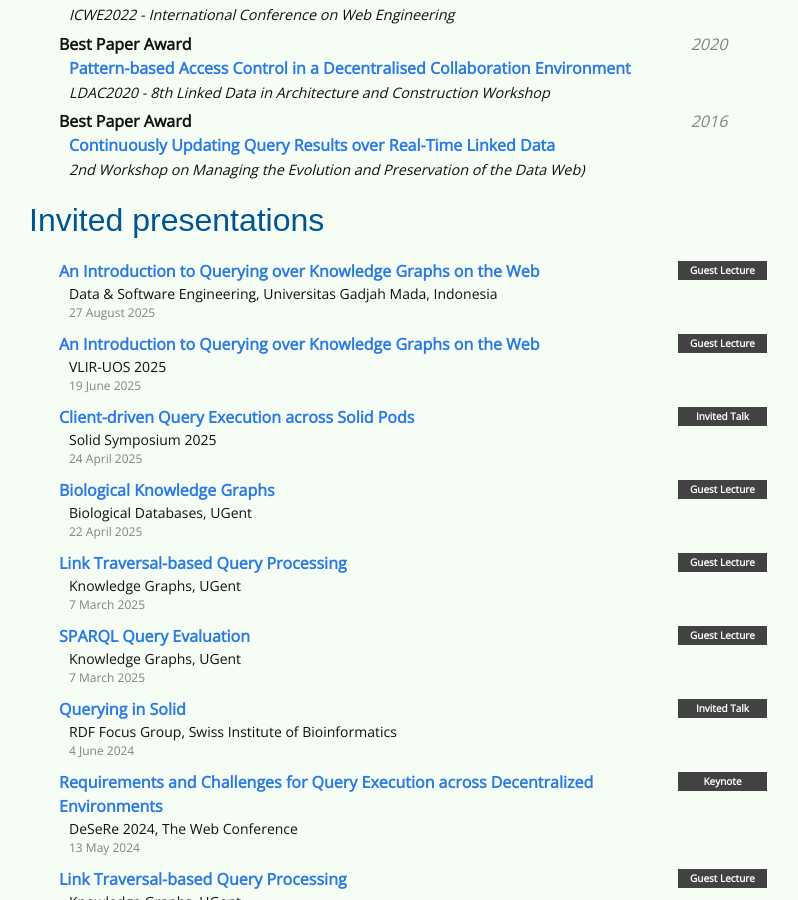
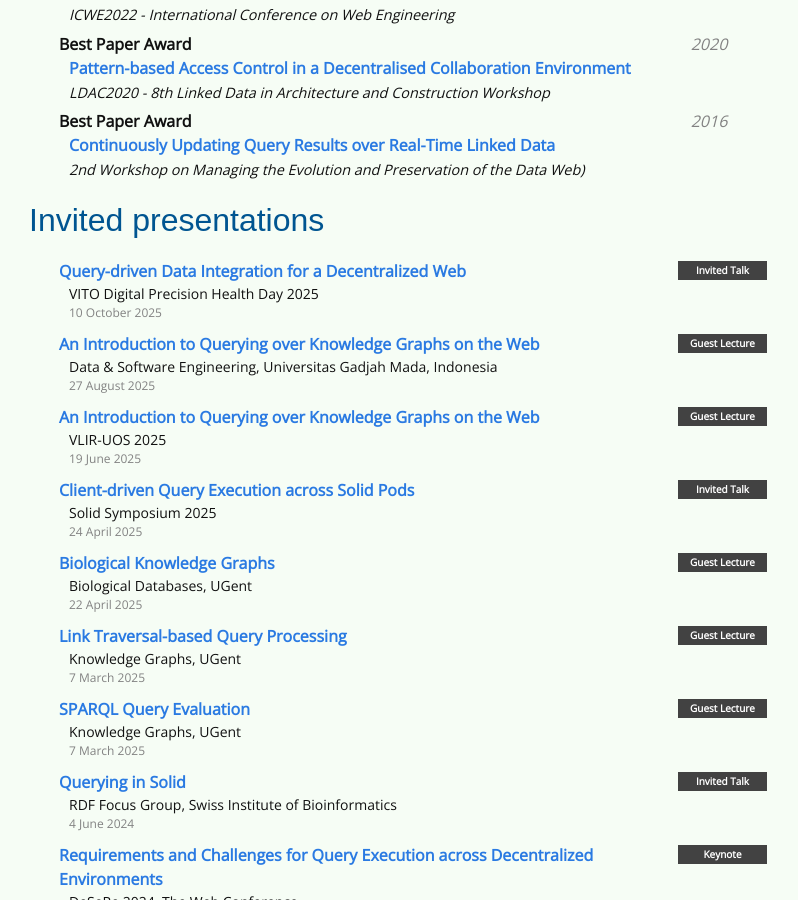
Before and after one commit to rubensworks/rubensworks.net, a Jekyll site: the page built from cv.md, in a window 1280 px wide and 900 px high, scrolled down 3273 px. Shown: the whole window, without its empty margins (241-1039 px from the left). Built offline with Jekyll 4.4.1, drawn with Linux system fonts in a browser that asks for light colours; some web fonts are replaced.

Commit message:
Add 2025-vito-dph-querydecentralized to presentations

```diff
--- a/_data/presentations.yml
+++ b/_data/presentations.yml
@@ -7,6 +7,12 @@
 # - Workshop
 # - Other
 
+"2025-vito-dph-querydecentralized":
+    title: "Query-driven Data Integration for a Decentralized Web"
+    venue: "VITO Digital Precision Health Day 2025"
+    date: "10 October 2025"
+    url: "https://www.rubensworks.net/raw/slides/2025/vito-dph-querydecentralized/"
+    type: "Invited Talk"
 "2025-ugm-queryingkgs":
     title: "An Introduction to Querying over Knowledge Graphs on the Web"
     venue: "Data & Software Engineering, Universitas Gadjah Mada, Indonesia"
```
